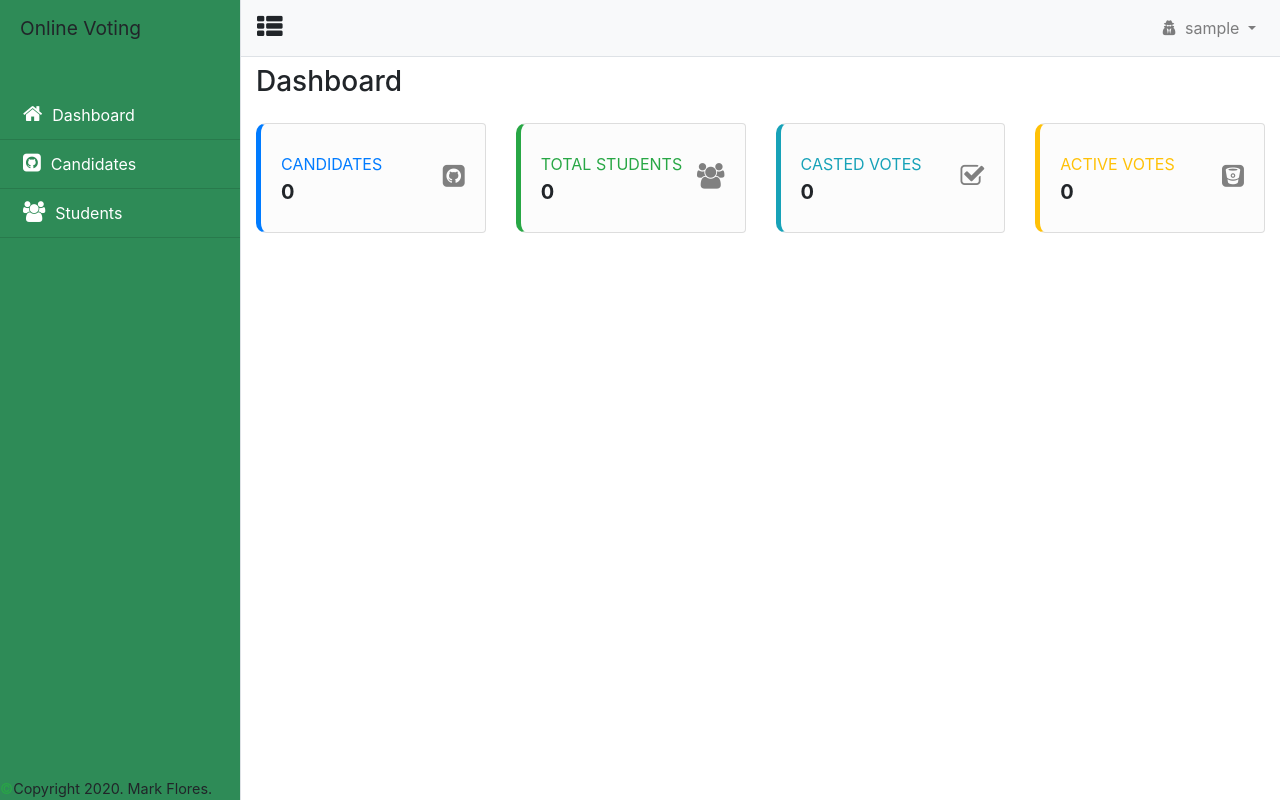
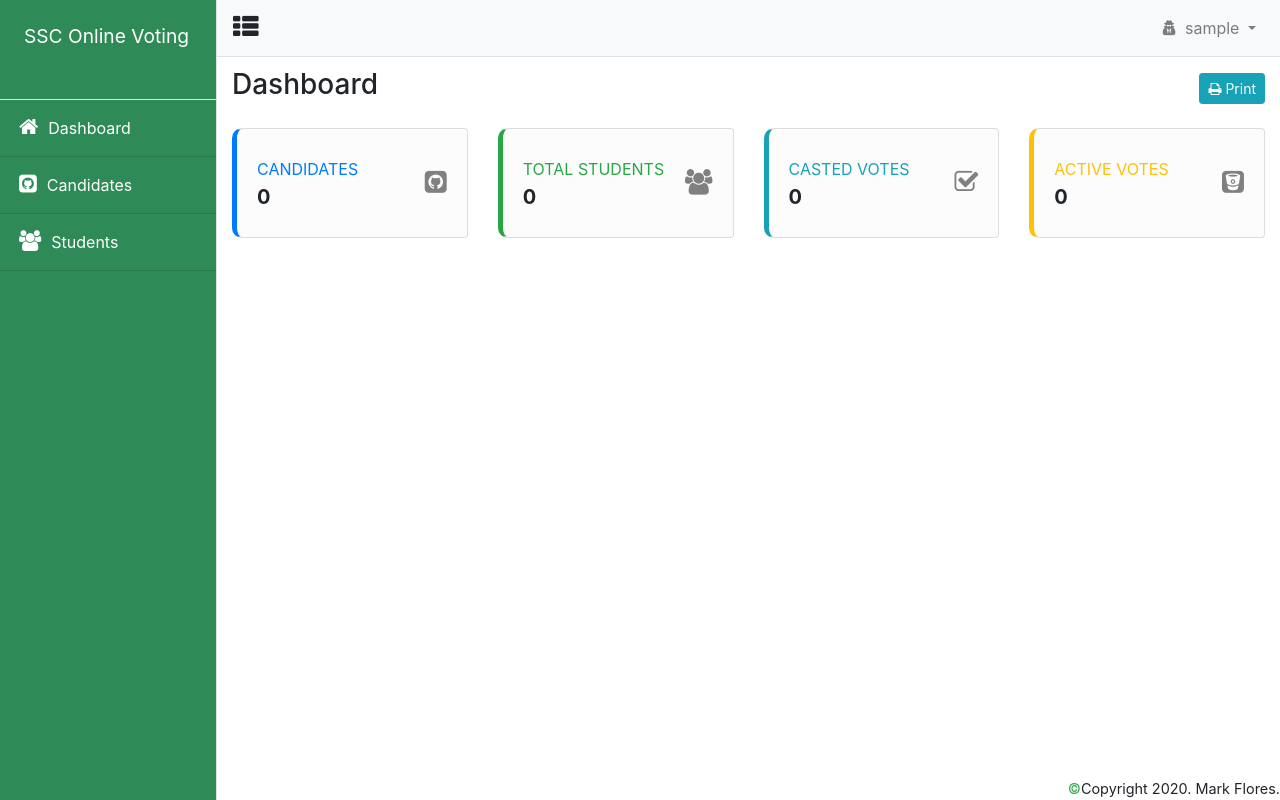
Before and after one commit to kramserolf/SSC-Online-Voting-System, a PHP site: page /admin/view/dashboard.php in a window 1280 px wide. Run offline with PHP 8.4, Linux system fonts and the light colour scheme; the visitor is signed in with stand-in values (Sample User, id 1); data that the repository does not hold is empty; some libraries are stand-ins or nearby versions.

Commit message:
sidebar edited

```diff
--- a/admin/assets/css/simple-sidebar.css
+++ b/admin/assets/css/simple-sidebar.css
@@ -2,8 +2,8 @@
  * Start Bootstrap - Simple Sidebar (https://startbootstrap.com/template-overviews/simple-sidebar)
  * Copyright 2013-2019 Start Bootstrap
  * Licensed under MIT (https://github.com/BlackrockDigital/startbootstrap-simple-sidebar/blob/master/LICENSE)
- */
-body {
+/* */
+/*body {
   overflow-x: hidden;
 }
 
@@ -27,7 +27,6 @@ body {
 #page-content-wrapper {
   min-width: 100vw;
 }
-
 #wrapper.toggled #sidebar-wrapper {
   margin-left: 0;
 }
@@ -45,4 +44,4 @@ body {
   #wrapper.toggled #sidebar-wrapper {
     margin-left: -15rem;
   }
-}
+}*/
--- a/admin/layouts/css.php
+++ b/admin/layouts/css.php
@@ -15,7 +15,7 @@
 <link rel="stylesheet" type="text/css" href="https://cdn.datatables.net/fixedcolumns/3.3.0/css/fixedColumns.dataTables.min.css">
 
 <!-- sidebar css -->
-<link rel="stylesheet" type="text/css" href="../assets/css/simple-sidebar.css">
+<!-- <link rel="stylesheet" type="text/css" href="../assets/css/simple-sidebar.css"> -->
 <style type="text/css">
 	#sidebar-wrapper .list-group i{
     font-size: 1.3em;
@@ -29,5 +29,67 @@
 		background-color: seagreen;
 		color: white;
 	}
+	body {
+	  overflow-x: hidden;
+	}
+
+	#sidebar-wrapper {
+	  min-height: 100vh;
+	  margin-left: -15rem;
+	  -webkit-transition: margin .25s ease-out;
+	  -moz-transition: margin .25s ease-out;
+	  -o-transition: margin .25s ease-out;
+	  transition: margin .25s ease-out;
+	}
+	#sidebar-wrapper .sidebar-heading {
+	  padding: 0.875rem 1.25rem;
+	  font-size: 1.2rem;
+	}
+
+	#sidebar-wrapper .list-group {
+	  width: 13.5rem;
+	  /*padding-top: 10px;*/
+	}
+	#sidebar-wrapper .list-group-item {
+		padding: 16px;
+	}
+
+	#page-content-wrapper {
+	  min-width: 100vw;
+	}
+	#wrapper.toggled #sidebar-wrapper {
+	  margin-left: 0;
+	}
+	.sidebar-heading {
+		color: white;
+	}
+
+	@media (min-width: 768px) {
+	  #sidebar-wrapper {
+	    margin-left: 0;
+	  }
+
+	  #page-content-wrapper {
+	    min-width: 0;
+	    width: 100%;
+	  }
+
+	  #wrapper.toggled #sidebar-wrapper {
+	    margin-left: -13.5rem;
+	  }
+	}
+	@media (min-width: 448px) {
+	  #sidebar-wrapper {
+	    margin-left: 0;
+	  }
+
+	  #page-content-wrapper {
+	    min-width: 0;
+
+	  }
+	  #wrapper.toggled #sidebar-wrapper {
+	    margin-left: -13.5rem;
+	  }
+	}
 </style>
  <title>Web-Based SSC Voting</title>
--- a/admin/view/bsba.php
+++ b/admin/view/bsba.php
@@ -21,7 +21,7 @@
     <!-- Sidebar -->
     <div class= "border-right" id="sidebar-wrapper">
       <!-- title -->
-      <div class="sidebar-heading border-bottom pb-md-5">Online Voting</div>
+      <div class="sidebar-heading border-bottom pb-md-5 pl-4 mt-2">SSC Online Voting</div>
       <!-- sidebar links -->
       <div class="list-group list-group-flush">
         <!-- dashboard -->
--- a/admin/view/bssw.php
+++ b/admin/view/bssw.php
@@ -17,7 +17,7 @@
     <!-- Sidebar -->
     <div class= "border-right" id="sidebar-wrapper">
       <!-- title -->
-      <div class="sidebar-heading border-bottom pb-md-5">Online Voting</div>
+      <div class="sidebar-heading border-bottom pb-md-5 pl-4 mt-2">SSC Online Voting</div>
       <!-- sidebar links -->
       <div class="list-group list-group-flush">
         <!-- dashboard -->
--- a/admin/view/candidates.php
+++ b/admin/view/candidates.php
@@ -13,7 +13,7 @@
 
     <!-- Sidebar -->
     <div class="border-right" id="sidebar-wrapper">
-      <div class="sidebar-heading border-bottom pb-md-5">Online Voting</div>
+      <div class="sidebar-heading border-bottom pb-md-5 pl-4 mt-2">SSC Online Voting</div>
       <div class="list-group list-group-flush">
         <a href="dashboard.php" class="list-group-item list-group-item-action"><i class="fa fa-home"></i>Dashboard</a>
         <a href="#" class="list-group-item list-group-item-action"><i class="fa fa-github-square"></i>Candidates</a>
--- a/admin/view/cics.php
+++ b/admin/view/cics.php
@@ -13,7 +13,7 @@
     <!-- Sidebar -->
     <div class="border-right" id="sidebar-wrapper">
       <!-- title -->
-      <div class="sidebar-heading border-bottom pb-md-5">Online Voting</div>
+      <div class="sidebar-heading border-bottom pb-md-5 pl-4 mt-2">SSC Online Voting</div>
       <!-- sidebar links -->
       <div class="list-group list-group-flush">
         <!-- dashboard -->
--- a/admin/view/crim.php
+++ b/admin/view/crim.php
@@ -17,7 +17,7 @@
     <!-- Sidebar -->
     <div class= "border-right" id="sidebar-wrapper">
       <!-- title -->
-      <div class="sidebar-heading border-bottom pb-md-5">Online Voting</div>
+      <div class="sidebar-heading border-bottom pb-md-5 pl-4 mt-2">SSC Online Voting</div>
       <!-- sidebar links -->
       <div class="list-group list-group-flush">
         <!-- dashboard -->
--- a/admin/view/dashboard.php
+++ b/admin/view/dashboard.php
@@ -9,9 +9,7 @@
 <!DOCTYPE html>
 <html lang="en">
 <head>
-  <?php
-    include '../layouts/css.php';
-  ?>
+  <?php include ('../layouts/css.php'); ?>
   <link rel="stylesheet" type="text/css" href="../assets/css/dashboard.css">
   <style type="text/css">
     footer {
@@ -26,7 +24,7 @@
 
     <!-- Sidebar -->
     <div class="border-right" id="sidebar-wrapper">
-      <div class="sidebar-heading pb-md-5">Online Voting</div>
+      <div class="sidebar-heading border-bottom pb-md-5 pl-4 mt-2">SSC Online Voting</div>
       <div class="list-group list-group-flush">
         <a href="#" class="list-group-item list-group-item-action"><i class="fa fa-home"></i>Dashboard</a>
         <a href="candidates.php" class="list-group-item list-group-item-action"><i class="fa fa-github-square"></i>Candidates</a>
@@ -39,7 +37,7 @@
           <a href="crim.php" class="dropdown-item">BSCRIM</a>
         </div>
       </div>
-      <footer class="fixed-bottom">
+      <footer class="fixed-bottom text-right">
       <span class="text-success">&copy;</span>Copyright 2020. Mark Flores.
       </footer>
     </div>
@@ -56,6 +54,7 @@
           <h1 class="h3 mb-0 mt-2">
             Dashboard
           </h1>
+          <button class="btn btn-info btn-sm mb-0 mt-3"><i class="fa fa-print mr-1"></i>Print</button>
         </div>
         <!-- dashboard content -->
         <div class="row">
--- a/admin/view/educ.php
+++ b/admin/view/educ.php
@@ -17,7 +17,7 @@
     <!-- Sidebar -->
     <div class= "border-right" id="sidebar-wrapper">
       <!-- title -->
-      <div class="sidebar-heading border-bottom pb-md-5">Online Voting</div>
+      <div class="sidebar-heading border-bottom pb-md-5 pl-4 mt-2">SSC Online Voting</div>
       <!-- sidebar links -->
       <div class="list-group list-group-flush">
         <!-- dashboard -->
```
